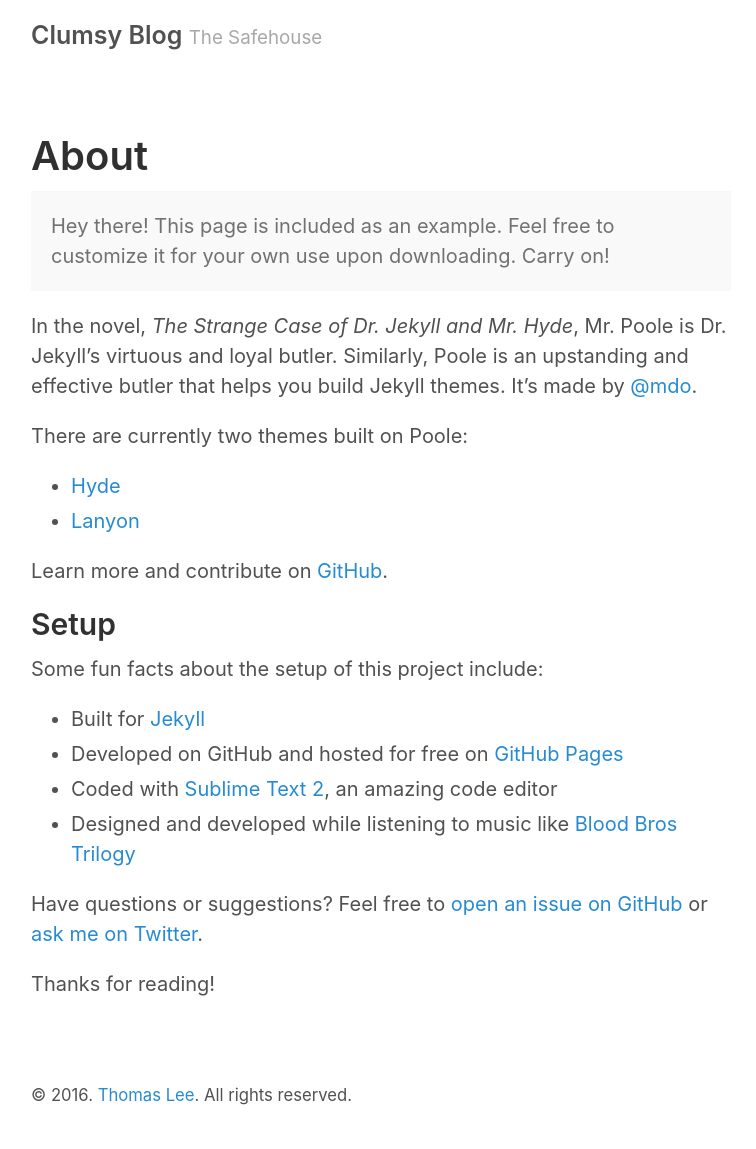
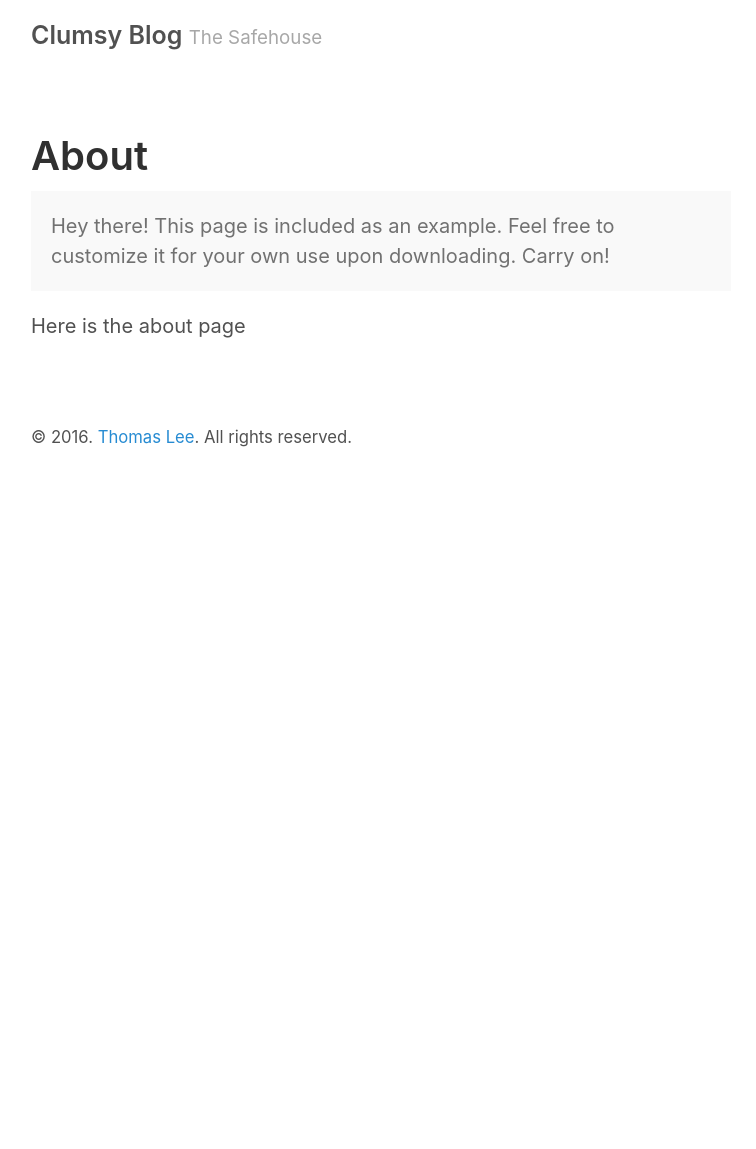
Before and after one commit to ClumsyLee/ThomasLee969.github.io, a Jekyll site: the page built from about.md, in a window 1280 px wide. Shown: the whole page, without its empty margins (259-1015 px from the left). Built offline with Jekyll 4.4.1, drawn with Linux system fonts in a browser that asks for light colours; after the commit the page ends 900 px from its top, so only the background shows below that.

Commit message:
Update about page

```diff
--- a/about.md
+++ b/about.md
@@ -7,24 +7,4 @@
   Hey there! This page is included as an example. Feel free to customize it for your own use upon downloading. Carry on!
 </p>
 
-In the novel, *The Strange Case of Dr. Jekyll and Mr. Hyde*, Mr. Poole is Dr. Jekyll's virtuous and loyal butler. Similarly, Poole is an upstanding and effective butler that helps you build Jekyll themes. It's made by [@mdo](https://twitter.com/mdo).
-
-There are currently two themes built on Poole:
-
-* [Hyde](http://hyde.getpoole.com)
-* [Lanyon](http://lanyon.getpoole.com)
-
-Learn more and contribute on [GitHub](https://github.com/poole).
-
-## Setup
-
-Some fun facts about the setup of this project include:
-
-* Built for [Jekyll](http://jekyllrb.com)
-* Developed on GitHub and hosted for free on [GitHub Pages](https://pages.github.com)
-* Coded with [Sublime Text 2](http://sublimetext.com), an amazing code editor
-* Designed and developed while listening to music like [Blood Bros Trilogy](https://soundcloud.com/maddecent/sets/blood-bros-series)
-
-Have questions or suggestions? Feel free to [open an issue on GitHub](https://github.com/poole/poole/issues/new) or [ask me on Twitter](https://twitter.com/mdo).
-
-Thanks for reading!
+Here is the about page
```
